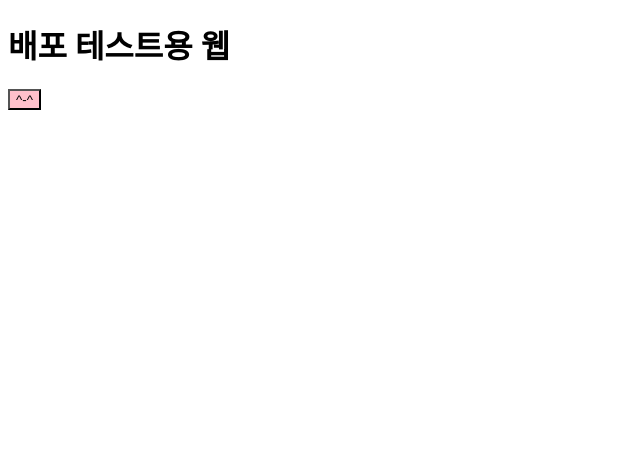
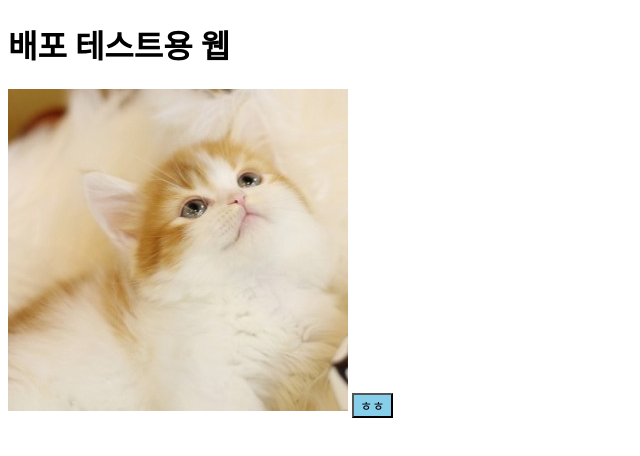
Before and after one commit to ckdustj/ckdustj.github.io, a plain HTML site: page index.html in a window 1280 px wide. Both pictures are taken after a click on the button "^-^". Shown: the whole page, without its empty margins (0-640 px from the left). Drawn offline with Linux system fonts and the light colour scheme.

Commit message:
Add files via upload

```diff
--- a/css/app.css
+++ b/css/app.css
@@ -1,3 +1,6 @@
 button{
     background-color: pink;
 }
+img{
+    display: none;
+}
--- a/index.html
+++ b/index.html
@@ -5,11 +5,12 @@
 <head>
     <meta charset="UTF-8">
     <title>Title</title>
-    <script src="js/app.js"></script>
+    <script src="js/app.js" defer></script>
     <link rel="stylesheet" href="css/app.css">
 </head>
 <body>
     <h1>배포 테스트용 웹</h1>
+    <img src="image/다운로드.jpg" height="322" width="340"/></img>
     <button>^-^</button>
 </body>
 </html>
--- a/js/app.js
+++ b/js/app.js
@@ -1,3 +1,8 @@
-document.querySelector('button').onclick = () => {
+const btn = document.querySelector('button');
+const img = document.querySelector('img');
 
+btn.onclick = () => {
+    btn.innerText = "ㅎㅎ";
+    btn.style.backgroundColor = "skyblue";
+    img.style.display = "inline-block";
 }
```
Also changed, not shown: image/다운로드.jpg (added).
